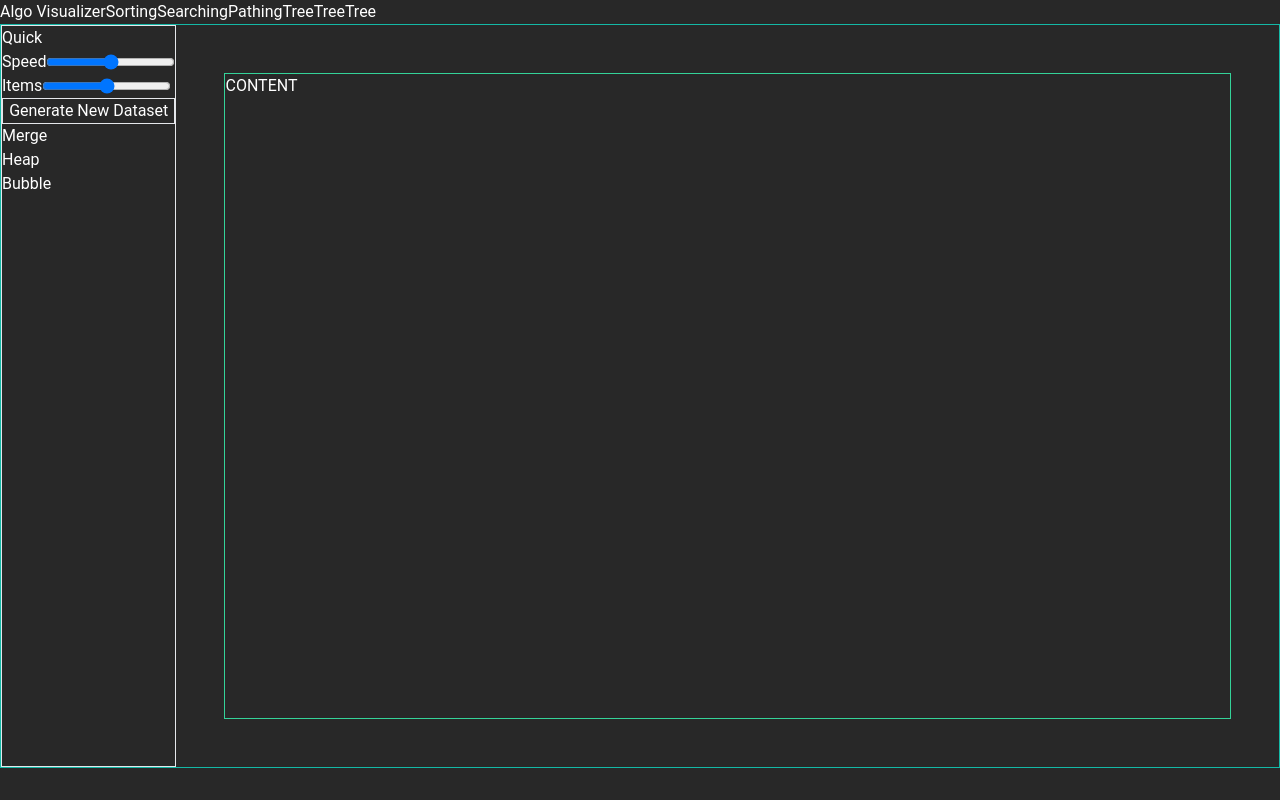
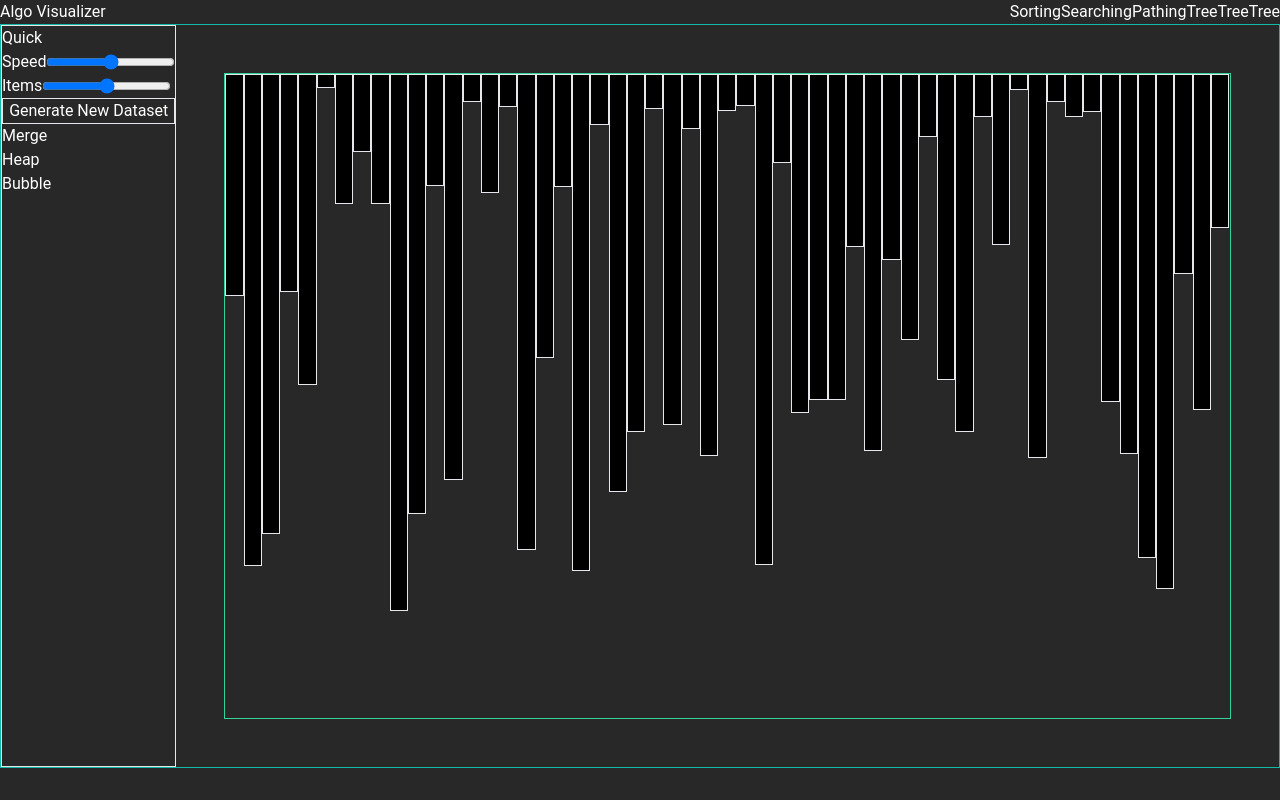
Before and after one commit to AndrewLin95/next_algo_visualier, a Next.js app: page /sort in a window 1280 px wide. Built offline with nearby package versions, Linux system fonts and the light colour scheme.

Commit message:
render dataset

```diff
--- a/pages/sort/SortVisualizer.tsx
+++ b/pages/sort/SortVisualizer.tsx
@@ -5,9 +5,21 @@ interface Props {
 }
 
 const SortVisualizer: FC<Props> = ({ dataset }) => {
+  const customWidth = (100 / dataset.length).toString() + '%';
   return (
     <div className="w-full h-full border border-emerald-400">
-      <div>CONTENT</div>
+      <div className="flex flex-row justify-between w-full h-5/6">
+        {Object.entries(dataset).map(([key, value]) => {
+          const customHeight = (value / 10).toString() + '%';
+          return (
+            <div
+              key={key}
+              className={`border bg-black`}
+              style={{ height: customHeight, width: customWidth }}
+            ></div>
+          );
+        })}
+      </div>
     </div>
   );
 };
```
